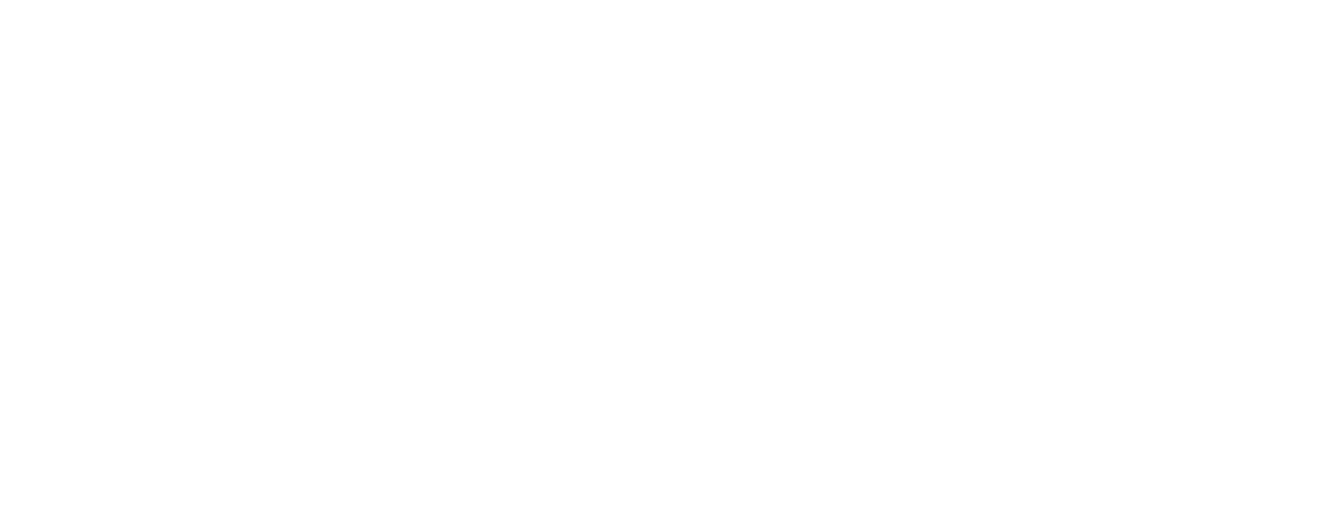
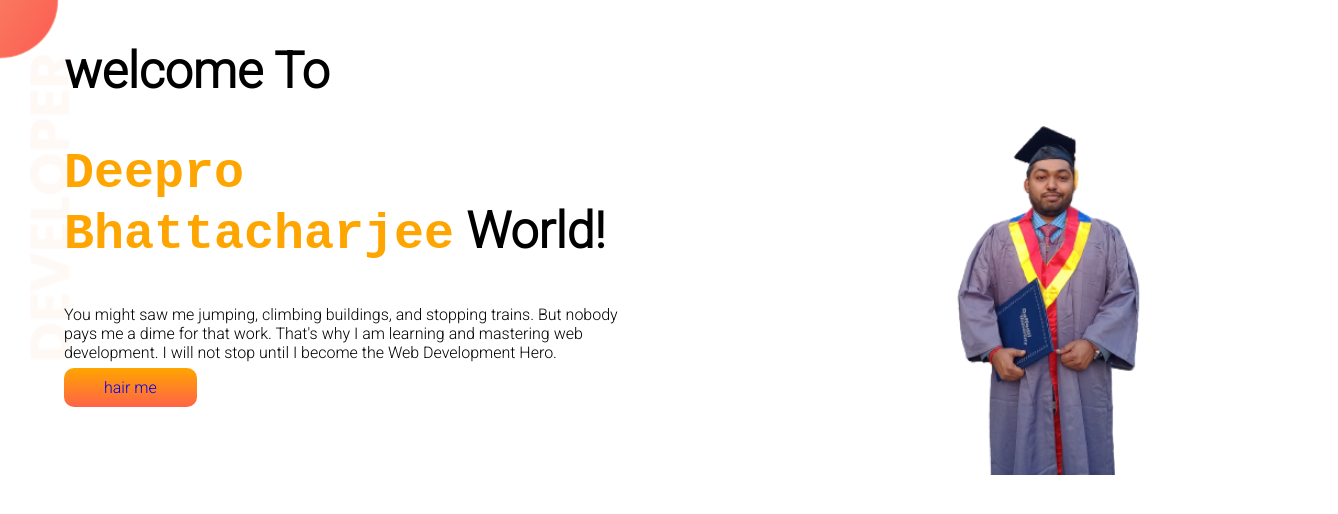
Before and after one commit to Deepro900/devloper-portfolio, a plain HTML site: page index.html in a window 1280 px wide. Shown: the whole page, 1338 px wide, since content can reach past the window. Drawn offline with Linux system fonts and the light colour scheme; a web font is replaced by a local one.

Commit message:
top banner added

```diff
--- a/index.html
+++ b/index.html
@@ -6,11 +6,26 @@
     <meta http-equiv="X-UA-Compatible" content="IE=edge">
     <meta name="viewport" content="width=device-width, initial-scale=1.0">
     <title>Deepro Portfolio</title>
+    <link rel="preconnect" href="https://fonts.googleapis.com">
+    <link rel="preconnect" href="https://fonts.gstatic.com" crossorigin>
+    <link href="https://fonts.googleapis.com/css2?family=Playfair+Display:ital@1&family=Roboto:wght@300&display=swap" rel="stylesheet">
     <link rel="stylesheet" href="style.css">
 </head>
 
 <body>
-
+    <section class="top-banner">
+        <div class="half-width">
+            <h1>welcome To</h1>
+            <h1> <samp class="orange-color"> Deepro Bhattacharjee</samp> World!</h1>
+            <P>
+                You might saw me jumping, climbing buildings, and stopping trains. But nobody pays me a dime for that work. That's why I am learning and mastering web development. I will not stop until I become the Web Development Hero.</P>
+            <a class="link-button" target="blank" href="https://www.linkedin.com/in/deepro-bhattacharjee-ba510817b/">hair me</a>
+        </div>
+        <div class="half-width">
+            <img src="images/deepro.png" alt="">
+        </div>
+    </section>
 </body>
 
+
 </html>
--- a/style.css
+++ b/style.css
@@ -0,0 +1,38 @@
+body {
+    font-family: 'Playfair Display', serif;
+    font-family: 'Roboto', sans-serif;
+    margin: 0;
+}
+
+h1 {
+    font-size: 50px;
+}
+
+.orange-color {
+    color: orange;
+}
+
+section {
+    display: flex;
+}
+
+.half-width {
+    width: 50%;
+    padding-left: 5%;
+}
+
+.half-width img {
+    width: 110%;
+}
+
+.link-button {
+    text-decoration: none;
+    background-image: linear-gradient(orange, tomato);
+    padding: 10px 40px;
+    border-radius: 10px;
+}
+
+.top-banner {
+    background-image: url(images/top-banner.png);
+    background-repeat: no-repeat;
+}
```
Also changed, not shown: images/deepro.png (added), images/dream-bg.png (added), images/exp-bg.png (added), images/jhankar.png (added), images/jhankar2.png (added), images/my-bg.png (added), images/my-bg2.png (added), images/top-banner.png (added), 8 other files.
